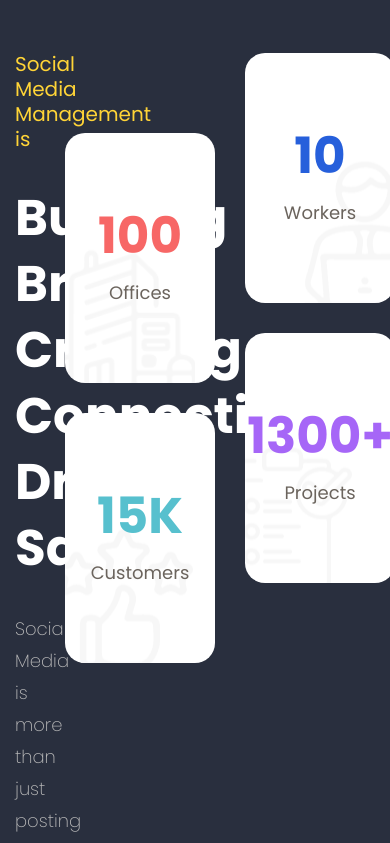
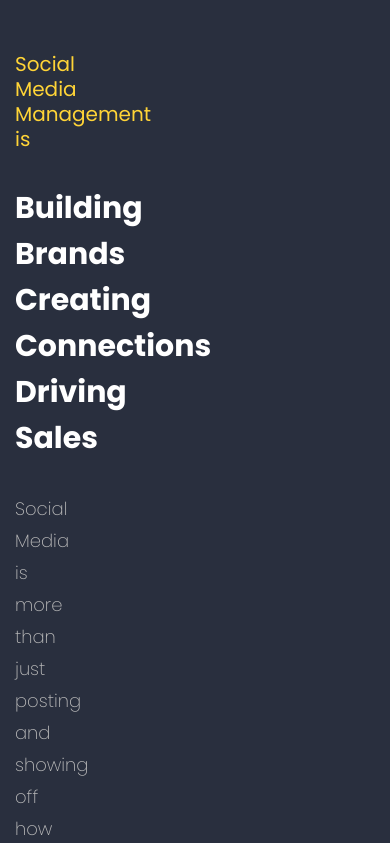
Before and after one commit to carterstorm/social--seal, a React (Vite) app: page / in a window 390 px wide. Shown: the part 1220-2063 px from the top of the page. Built offline with nearby package versions, Linux system fonts and the light colour scheme.

Commit message:
added styles for responsive design on desktop device

```diff
--- a/src/stylesVariables.scss
+++ b/src/stylesVariables.scss
@@ -17,6 +17,7 @@
 
 $media1230: 1230px;
 $media976: 976px;
+$media840: 840px;
 $media768: 768px;
 $media567: 567px;
 $media450: 450px;
--- a/src/ui/SectionHeading/SectionHeading.tsx
+++ b/src/ui/SectionHeading/SectionHeading.tsx
@@ -2,15 +2,15 @@ import classNames from "classnames";
 import sectionHeadingStyles from "./sectionHeadingStyles.module.scss";
 
 export const SectionHeading = ({
-  headingText,
+  children,
   className,
 }: {
-  headingText: string;
+  children: React.ReactNode;
   className?: string;
 }) => {
   return (
     <h3 className={classNames(sectionHeadingStyles.heading, className)}>
-      {headingText}
+      {children}
     </h3>
   );
 };
--- a/src/ui/SectionHeading/sectionHeadingStyles.module.scss
+++ b/src/ui/SectionHeading/sectionHeadingStyles.module.scss
@@ -1,3 +1,5 @@
+@import "/src/stylesVariables.scss";
+
 .heading {
   font-size: 50px;
   font-weight: 700;
@@ -8,5 +10,15 @@
   &--socialMarketing {
     color: #fff;
     max-width: 565px;
+
+    @media (max-width: $media976) {
+      font-size: 38px;
+      line-height: 54px;
+    }
+
+    @media (max-width: $media840) {
+      font-size: 30px;
+      line-height: 46px;
+    }
   }
 }
--- a/src/ui/SocialMediaMarketing/MarketingCards/marketingCardsStyles.module.scss
+++ b/src/ui/SocialMediaMarketing/MarketingCards/marketingCardsStyles.module.scss
@@ -9,6 +9,11 @@
   grid-template-rows: repeat(2, 250px);
   gap: 30px;
   margin-right: 20px;
+
+  @media (max-width: $media976) {
+    align-content: center;
+    margin-right: 0;
+  }
 }
 
 .card {
@@ -36,6 +41,10 @@
     font-weight: 700;
     font-size: 50px;
     line-height: 50px;
+
+    @media (max-width: $media976) {
+      font-size: 40px;
+    }
 
     &--officesColor {
       color: #f76766;
@@ -100,11 +109,19 @@
 .offices {
   transform: translateY(80px);
   grid-area: offices;
+
+  @media (max-width: $media976) {
+    transform: translateY(40px);
+  }
 }
 
 .customers {
   transform: translateY(80px);
   grid-area: customers;
+
+  @media (max-width: $media976) {
+    transform: translateY(40px);
+  }
 }
 
 .workers {
--- a/src/ui/SocialMediaMarketing/SocialMediaMarketing.tsx
+++ b/src/ui/SocialMediaMarketing/SocialMediaMarketing.tsx
@@ -21,9 +21,9 @@ export const SocialMediaMarketing = () => {
               className={sectionTitleStyles["title--socialMarketing"]}
             />
             <SectionHeading
-              headingText="Building Brands Creating Connections Driving Sales"
-              className={sectionHeadingStyles["heading--socialMarketing"]}
-            />
+              className={sectionHeadingStyles["heading--socialMarketing"]}>
+              Building Brands <br /> Creating Connections <br /> Driving Sales
+            </SectionHeading>
             <SectionParagraphs
               className={sectionParagraphsStyles["container--socialMarketing"]}>
               <p className={sectionParagraphsStyles.container__paragraph}>
--- a/src/ui/SocialMediaMarketing/socialMediaMarketingStyles.module.scss
+++ b/src/ui/SocialMediaMarketing/socialMediaMarketingStyles.module.scss
@@ -12,6 +12,10 @@
   padding-top: 195px;
   padding-bottom: 112px;
 
+  @media (max-width: $media1230) {
+    column-gap: 20px;
+  }
+
   &__article {
     display: flex;
     flex-direction: column;
```
